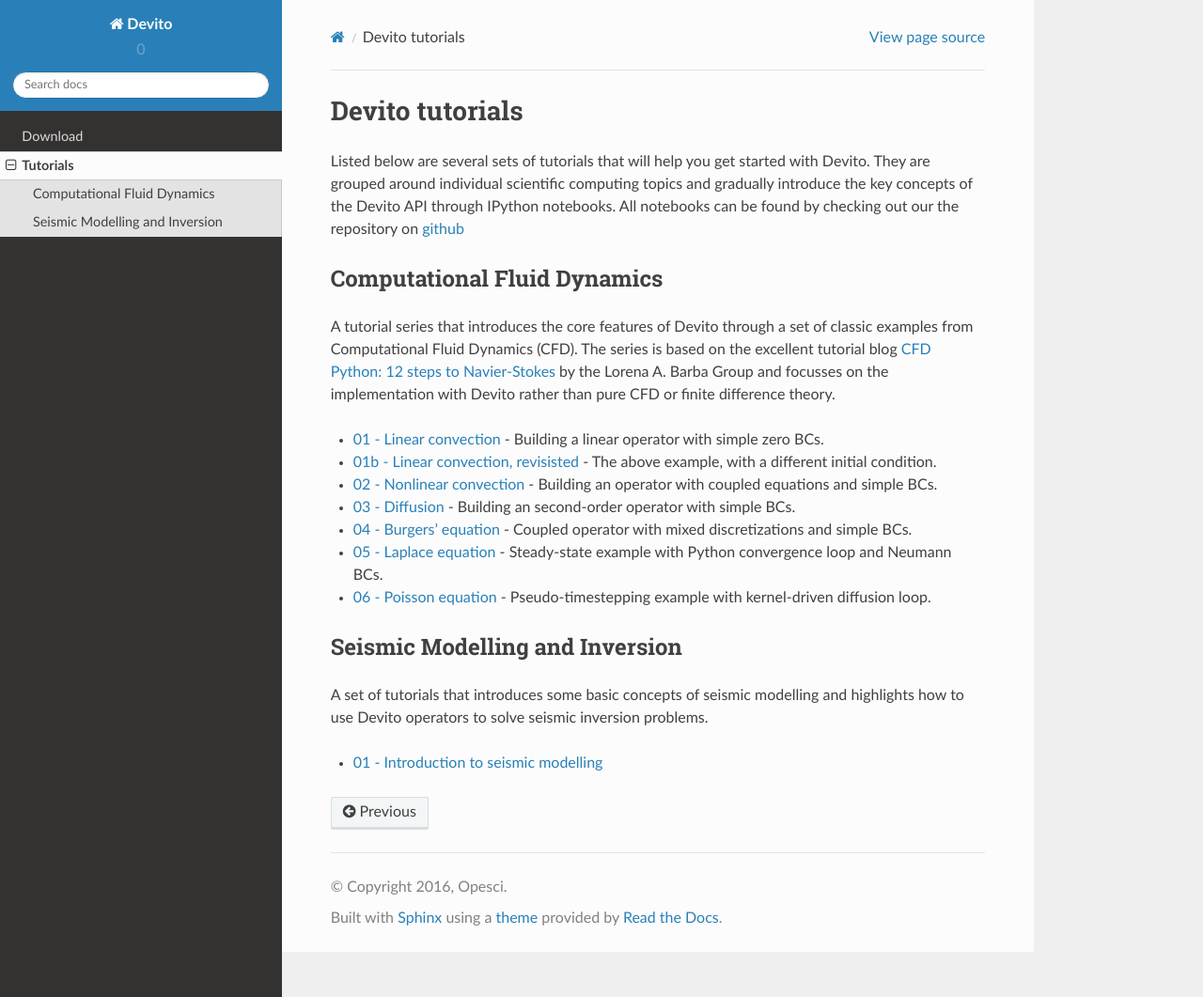
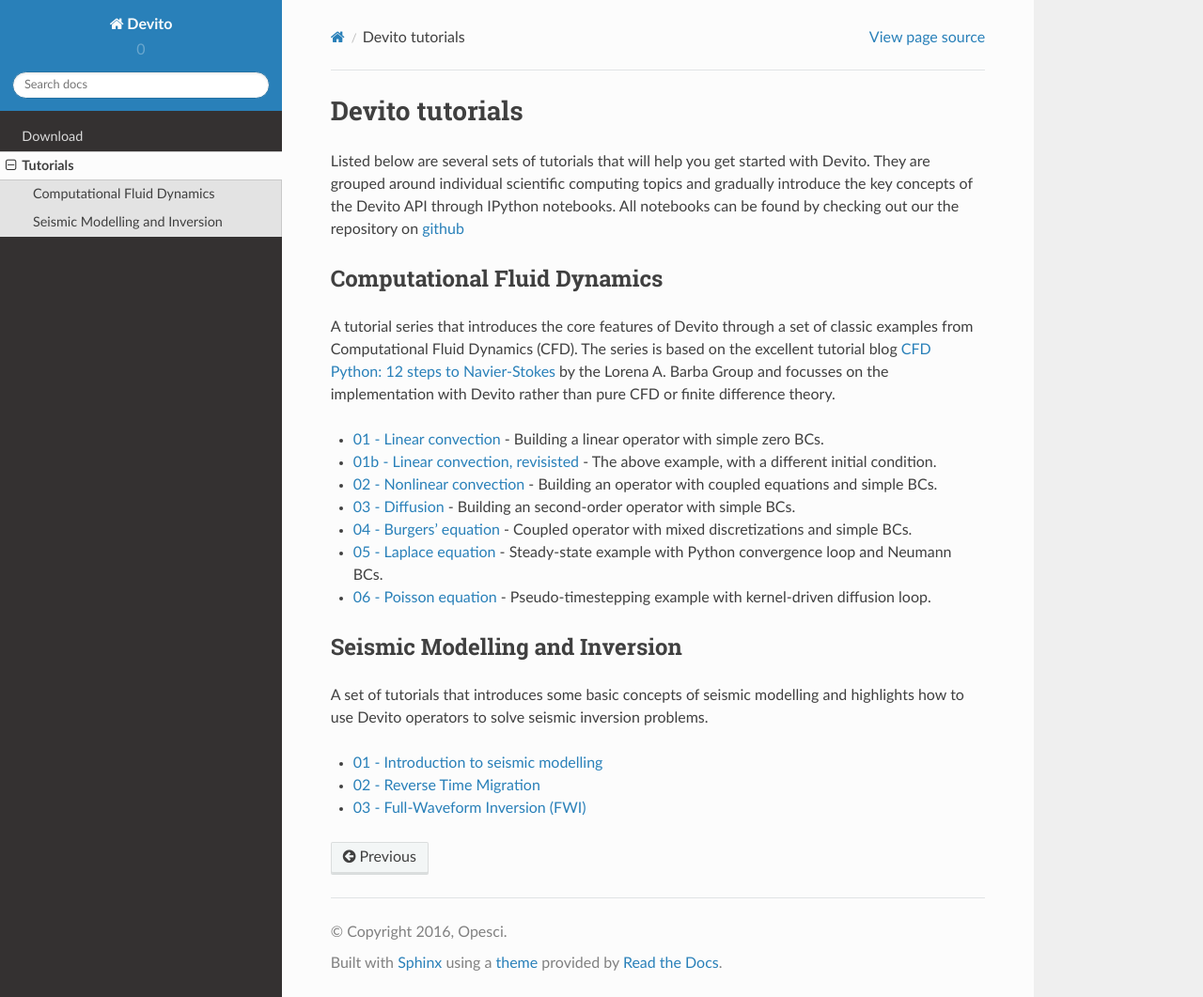
Before and after one commit to devitocodes/devito, a Sphinx documentation site: the page built from docs/tutorials.rst, in a window 1280 px wide and 1061 px high. Shown: the whole window at 94% size. Built offline with Sphinx 7.4.7 and the Read the Docs theme 2.0.0, drawn with Linux system fonts in a browser that asks for light colours; pages that are not in the unit, such as notebooks, are missing from menus.

Commit message:
Seismic: Add RTM and FWI tutorials to website

```diff
--- a/docs/tutorials.rst
+++ b/docs/tutorials.rst
@@ -52,3 +52,7 @@
 
 * `01 - Introduction to seismic modelling
   <http://nbviewer.jupyter.org/github/opesci/devito/blob/master/examples/seismic/tutorials/test_01_modelling.ipynb>`_
+* `02 - Reverse Time Migration
+  <http://nbviewer.jupyter.org/github/opesci/devito/blob/master/examples/seismic/tutorials/test_02_rtm.ipynb>`_
+* `03 - Full-Waveform Inversion (FWI)
+  <http://nbviewer.jupyter.org/github/opesci/devito/blob/master/examples/seismic/tutorials/test_03_fwi.ipynb>`_
```
